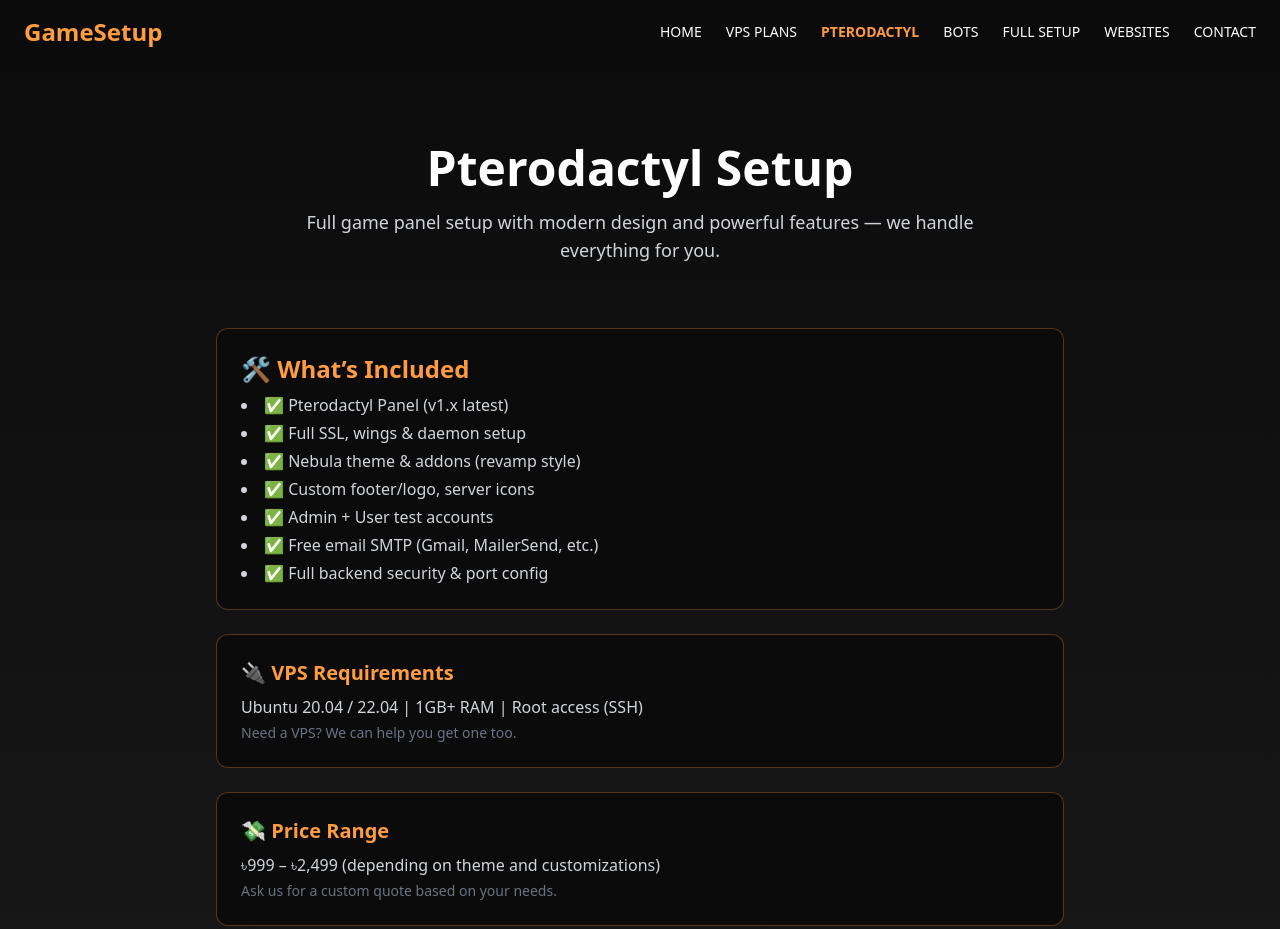
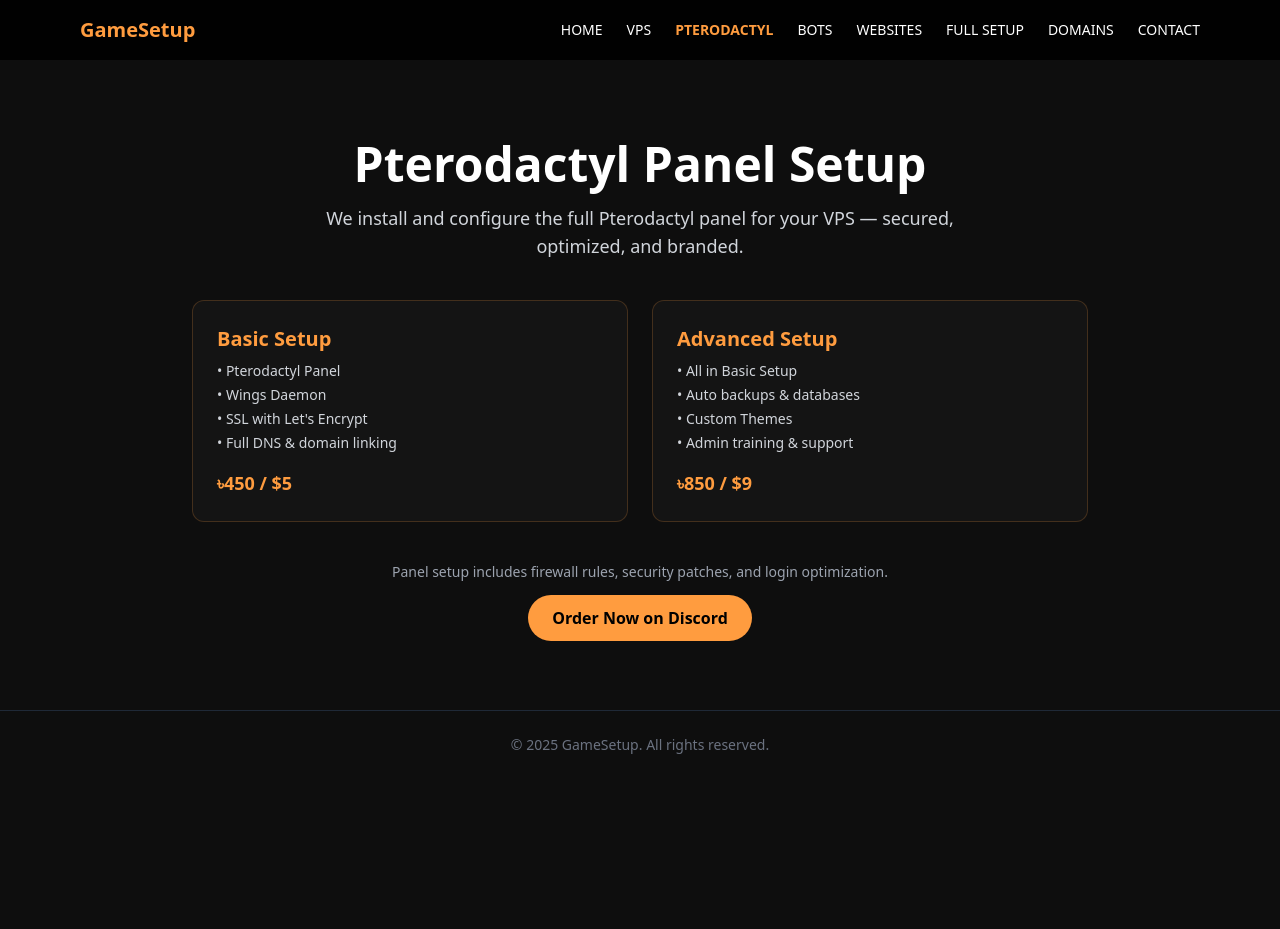
Before and after one commit to homomowala/GameSetup-Website, a plain HTML site: page pterodactyl.html in a window 1280 px wide. Shown: the top 929 px of the page. After the commit the page ends 800 px from the top, so only its background shows below. Drawn offline with nearby package versions, Linux system fonts and the light colour scheme.

Commit message:
Update pterodactyl.html

```diff
--- a/pterodactyl.html
+++ b/pterodactyl.html
@@ -4,6 +4,8 @@
   <meta charset="UTF-8" />
   <meta name="viewport" content="width=device-width, initial-scale=1.0" />
   <title>Pterodactyl Setup — GameSetup</title>
+  <meta name="description" content="We install and configure Pterodactyl panel for your VPS — with wings, SSL, domains, and more. Fully set up and secured." />
+  <meta name="theme-color" content="#ff9c3f" />
   <script src="https://cdn.tailwindcss.com"></script>
   <script>
     tailwind.config = {
@@ -11,89 +13,127 @@
         extend: {
           colors: {
             brand: '#ff9c3f',
-              brandHover: '#ff7a1a',
-              dark: '#0b0b0b',
-              darker: '#1a1a1a',
-            },
-          },
-        },
+            dark: '#0e0e0e',
+          }
+        }
+      }
     };
   </script>
+  <style>
+    #loader {
+      position: fixed;
+      inset: 0;
+      background: #0e0e0e;
+      z-index: 9999;
+      display: flex;
+      align-items: center;
+      justify-content: center;
+    }
+    #loader span {
+      width: 40px;
+      height: 40px;
+      border: 4px solid #ff9c3f;
+      border-top-color: transparent;
+      border-radius: 50%;
+      animation: spin 1s linear infinite;
+    }
+    @keyframes spin {
+      to { transform: rotate(360deg); }
+    }
+  </style>
 </head>
-  <body class="bg-gradient-to-b from-dark to-darker text-white font-sans">
+<body class="bg-dark text-white font-sans">
+
+  <!-- Loading -->
+  <div id="loader"><span></span></div>
+  <script>
+    window.addEventListener("load", () => {
+      document.getElementById("loader").style.display = "none";
+    });
+  </script>
+
   <!-- Navbar -->
-    <header class="flex justify-between items-center p-4 px-6 bg-dark shadow-md sticky top-0 z-50">
-      <span class="text-2xl font-bold text-brand">GameSetup</span>
+  <header class="sticky top-0 bg-black/90 backdrop-blur-md z-50">
+    <div class="max-w-6xl mx-auto flex justify-between items-center px-4 py-4">
+      <span class="text-xl font-bold text-brand">GameSetup</span>
       <nav class="hidden md:flex space-x-6 text-sm uppercase">
         <a href="index.html" class="hover:text-brand transition">Home</a>
-        <a href="vps.html" class="hover:text-brand transition">VPS Plans</a>
+        <a href="vps.html" class="hover:text-brand transition">VPS</a>
         <a href="pterodactyl.html" class="text-brand font-semibold">Pterodactyl</a>
         <a href="bots.html" class="hover:text-brand transition">Bots</a>
+        <a href="websites.html" class="hover:text-brand transition">Websites</a>
         <a href="hosting.html" class="hover:text-brand transition">Full Setup</a>
-        <a href="websites.html" class="hover:text-brand transition">Websites</a>
+        <a href="domains.html" class="hover:text-brand transition">Domains</a>
         <a href="contact.html" class="hover:text-brand transition">Contact</a>
       </nav>
-    </header>
-
-    <!-- Mobile Nav -->
-    <nav class="md:hidden flex flex-wrap justify-center gap-4 text-sm uppercase py-4 bg-darker">
+      <button id="menuToggle" class="md:hidden text-white">
+        <svg class="w-6 h-6" fill="none" stroke="currentColor" stroke-width="2"
+          viewBox="0 0 24 24">
+          <path stroke-linecap="round" stroke-linejoin="round"
+            d="M4 6h16M4 12h16M4 18h16" />
+        </svg>
+      </button>
+    </div>
+    <div id="mobileMenu" class="md:hidden px-4 pb-4 hidden flex-col space-y-2 text-sm uppercase">
       <a href="index.html" class="hover:text-brand transition">Home</a>
       <a href="vps.html" class="hover:text-brand transition">VPS</a>
-      <a href="pterodactyl.html" class="text-brand font-semibold">Ptero</a>
+      <a href="pterodactyl.html" class="text-brand font-semibold">Pterodactyl</a>
       <a href="bots.html" class="hover:text-brand transition">Bots</a>
-      <a href="hosting.html" class="hover:text-brand transition">Full</a>
-      <a href="websites.html" class="hover:text-brand transition">Web</a>
+      <a href="websites.html" class="hover:text-brand transition">Websites</a>
+      <a href="hosting.html" class="hover:text-brand transition">Full Setup</a>
+      <a href="domains.html" class="hover:text-brand transition">Domains</a>
       <a href="contact.html" class="hover:text-brand transition">Contact</a>
-    </nav>
+    </div>
+  </header>
+  <script>
+    document.getElementById("menuToggle").addEventListener("click", () => {
+      document.getElementById("mobileMenu").classList.toggle("hidden");
+    });
+  </script>
 
-    <!-- Hero Section -->
-    <section class="text-center pt-20 px-6">
-      <h1 class="text-4xl md:text-5xl font-bold mb-4">Pterodactyl Setup</h1>
-      <p class="text-gray-300 text-lg max-w-2xl mx-auto">
-        Full game panel setup with modern design and powerful features — we handle everything for you.
+  <!-- Pterodactyl Panel Setup -->
+  <section class="text-center py-20 px-4">
+    <h1 class="text-4xl md:text-5xl font-bold mb-4">Pterodactyl Panel Setup</h1>
+    <p class="text-gray-300 text-lg max-w-2xl mx-auto mb-10">
+      We install and configure the full Pterodactyl panel for your VPS — secured, optimized, and branded.
     </p>
-    </section>
 
-    <!-- Features Section -->
-    <section class="max-w-4xl mx-auto py-16 px-6 space-y-6">
-      <div class="bg-dark border border-brand/30 rounded-xl p-6">
-        <h2 class="text-2xl font-bold text-brand mb-2">🛠️ What’s Included</h2>
-        <ul class="list-disc list-inside text-gray-300 space-y-1">
-          <li>✅ Pterodactyl Panel (v1.x latest)</li>
-          <li>✅ Full SSL, wings & daemon setup</li>
-          <li>✅ Nebula theme & addons (revamp style)</li>
-          <li>✅ Custom footer/logo, server icons</li>
-          <li>✅ Admin + User test accounts</li>
-          <li>✅ Free email SMTP (Gmail, MailerSend, etc.)</li>
-          <li>✅ Full backend security & port config</li>
+    <div class="max-w-4xl mx-auto grid md:grid-cols-2 gap-6">
+      <div class="bg-[#141414] border border-brand/20 p-6 rounded-xl text-left">
+        <h2 class="text-xl font-bold text-brand mb-2">Basic Setup</h2>
+        <ul class="text-sm space-y-1 text-gray-300 mb-4">
+          <li>• Pterodactyl Panel</li>
+          <li>• Wings Daemon</li>
+          <li>• SSL with Let's Encrypt</li>
+          <li>• Full DNS & domain linking</li>
         </ul>
+        <p class="text-brand font-bold text-lg">৳450 / $5</p>
       </div>
 
-      <div class="bg-dark border border-brand/30 rounded-xl p-6">
-        <h2 class="text-xl font-bold text-brand mb-2">🔌 VPS Requirements</h2>
-        <p class="text-gray-300">Ubuntu 20.04 / 22.04 | 1GB+ RAM | Root access (SSH)</p>
-        <p class="text-sm text-gray-500 mt-1">Need a VPS? We can help you get one too.</p>
+      <div class="bg-[#141414] border border-brand/20 p-6 rounded-xl text-left">
+        <h2 class="text-xl font-bold text-brand mb-2">Advanced Setup</h2>
+        <ul class="text-sm space-y-1 text-gray-300 mb-4">
+          <li>• All in Basic Setup</li>
+          <li>• Auto backups & databases</li>
+          <li>• Custom Themes</li>
+          <li>• Admin training & support</li>
+        </ul>
+        <p class="text-brand font-bold text-lg">৳850 / $9</p>
+      </div>
     </div>
 
-      <div class="bg-dark border border-brand/30 rounded-xl p-6">
-        <h2 class="text-xl font-bold text-brand mb-2">💸 Price Range</h2>
-        <p class="text-gray-300">৳999 – ৳2,499 (depending on theme and customizations)</p>
-        <p class="text-sm text-gray-500 mt-1">Ask us for a custom quote based on your needs.</p>
+    <p class="text-sm text-gray-400 mt-10">Panel setup includes firewall rules, security patches, and login optimization.</p>
+    <div class="mt-6">
+      <a href="https://discord.gg/cBhhAnzeks" target="_blank"
+        class="bg-brand text-black px-6 py-3 rounded-full font-semibold hover:scale-105 transition">
+        Order Now on Discord
+      </a>
     </div>
   </section>
 
-    <!-- CTA -->
-    <div class="text-center pb-20">
-      <a href="https://discord.gg/cBhhAnzeks" target="_blank"
-         class="bg-brand hover:bg-brandHover text-black px-6 py-3 rounded-full font-semibold shadow-lg transition-all">
-         Order Setup via Discord
-      </a>
-    </div>
-
   <!-- Footer -->
-    <footer class="text-center text-gray-500 py-6 border-t border-gray-800">
-      <p>&copy; 2025 GameSetup. All rights reserved.</p>
-      <p class="text-sm mt-1">Trusted + Affordable</p>
+  <footer class="text-center text-gray-500 text-sm py-6 border-t border-gray-800">
+    &copy; 2025 GameSetup. All rights reserved.
   </footer>
 </body>
 </html>
```
Lines whose indentation alone changed are shown as unchanged.
